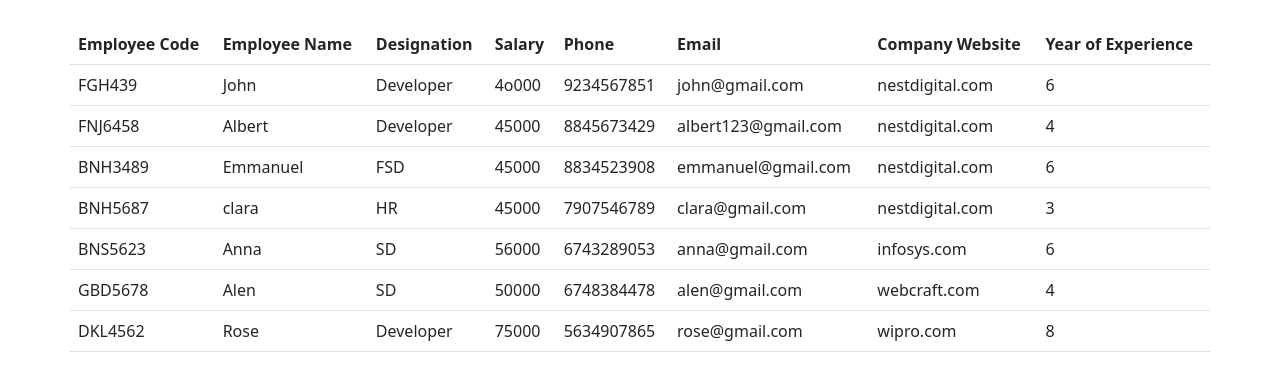
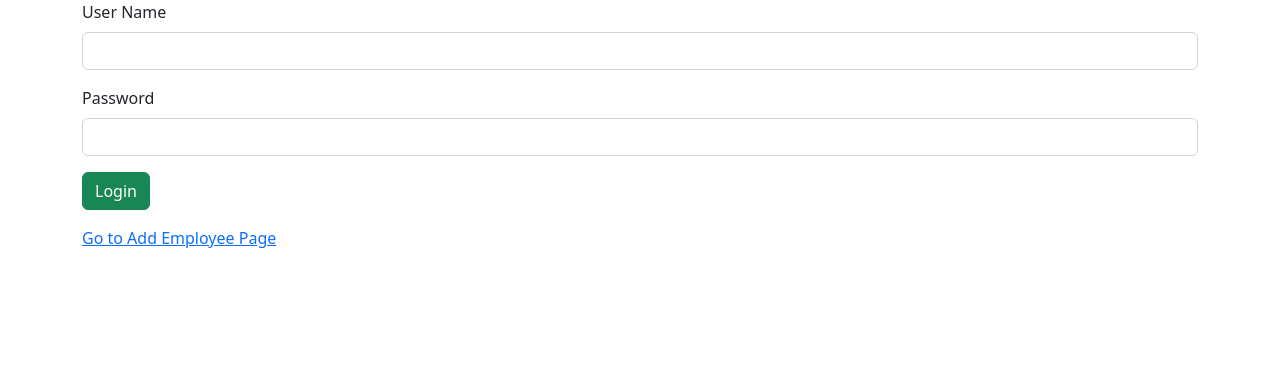
Before and after one commit to sherinsebastian200/Employee-Angular-App, an Angular app: page / in a window 1280 px wide. Shown: the top 380 px of the page. Built offline with nearby package versions, Linux system fonts and the light colour scheme.

Commit message:
add employee edit  commit

```diff
--- a/src/app/app.component.html
+++ b/src/app/app.component.html
@@ -1,3 +1,2 @@
 
-<app-view-employee></app-view-employee>
 <router-outlet></router-outlet>
--- a/src/app/app.module.ts
+++ b/src/app/app.module.ts
@@ -1,4 +1,4 @@
-import { NgModule } from '@angular/core';
+import { Component, NgModule } from '@angular/core';
 import { BrowserModule } from '@angular/platform-browser';
 
 import { AppRoutingModule } from './app-routing.module';
@@ -9,6 +9,32 @@
 import { DeleteEmployeeComponent } from './delete-employee/delete-employee.component';
 import { EditEmployeeComponent } from './edit-employee/edit-employee.component';
 import { ViewEmployeeComponent } from './view-employee/view-employee.component';
+import { RouterModule, Routes } from '@angular/router';
+const myRoute:Routes=[
+  {
+    path:"",
+    component:AdminLoginComponent
+  },
+  {
+    path:"add",
+    component:AddEmployeeComponent
+  },
+
+ {
+    path:"delete",
+    component:DeleteEmployeeComponent
+  },
+  {
+    path:"edit",
+    component:EditEmployeeComponent
+  },
+  {
+    path:"view",
+    component:ViewEmployeeComponent
+
+  }
+
+]
 
 @NgModule({
   declarations: [
@@ -22,7 +48,8 @@
   ],
   imports: [
     BrowserModule,
-    AppRoutingModule
+    AppRoutingModule,
+    RouterModule.forRoot(myRoute)
   ],
   providers: [],
   bootstrap: [AppComponent]
```
